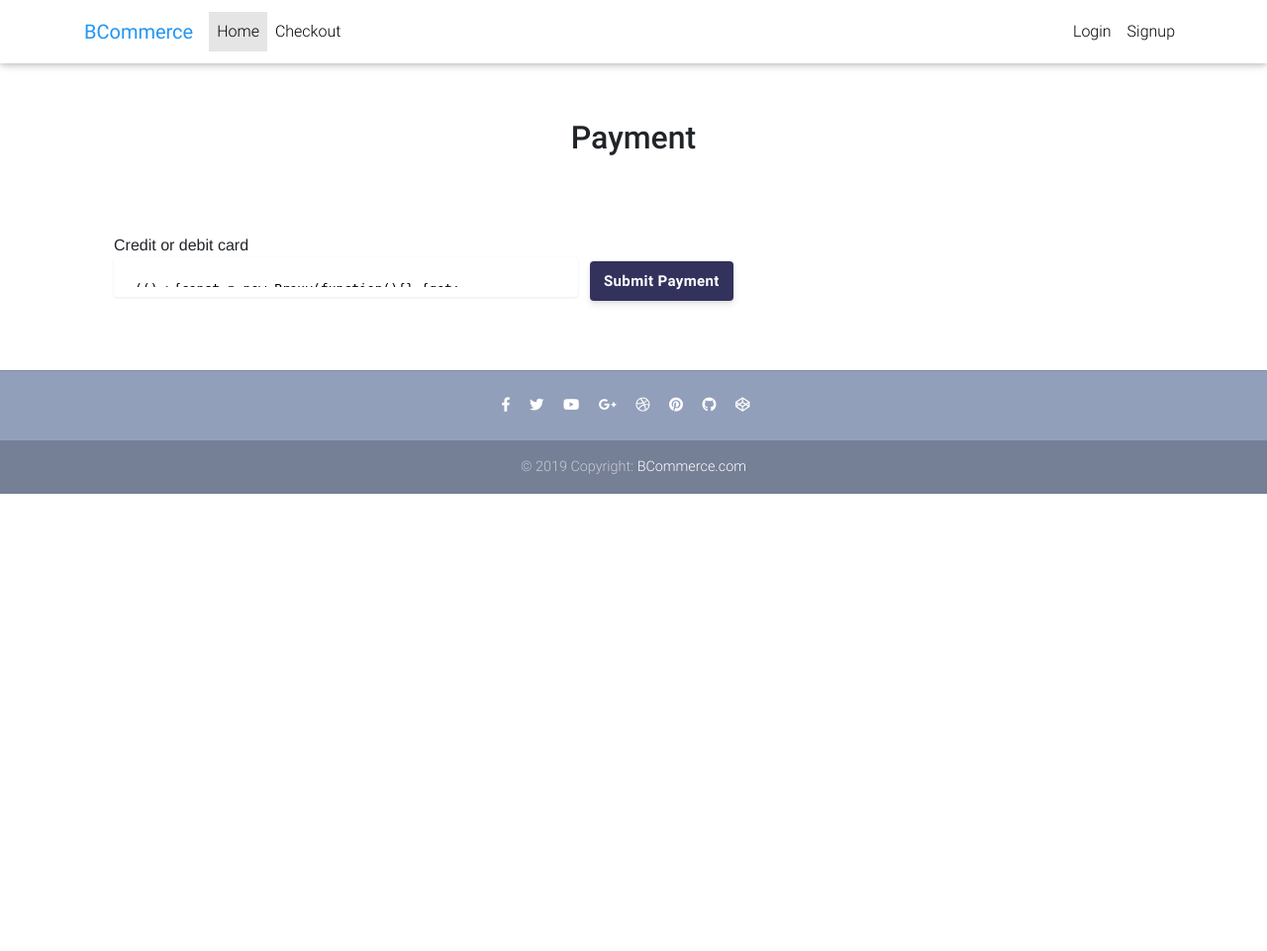
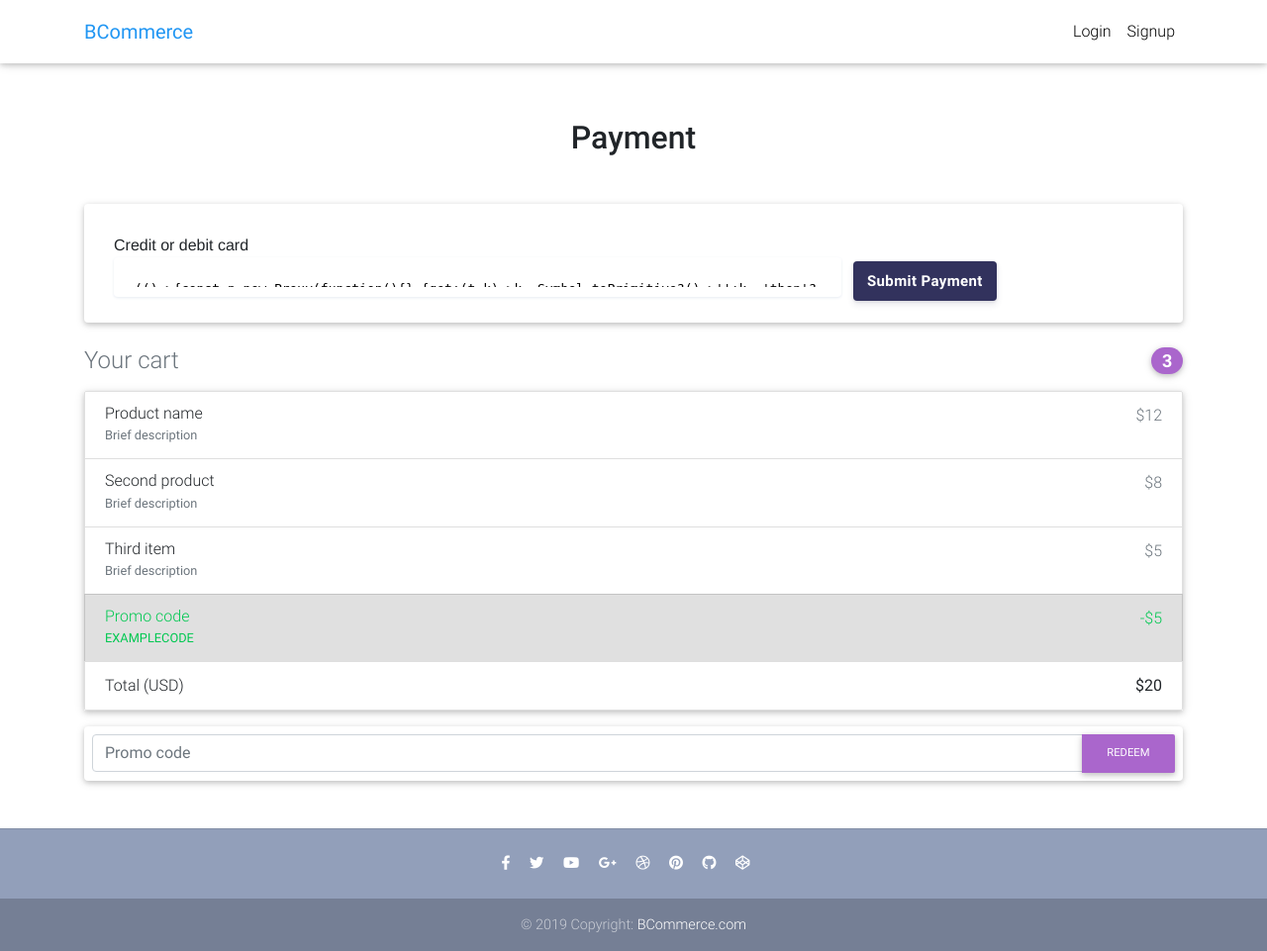
Before and after one commit to tempCross/B_Ecommerce-master, a Django app: page /payment/1/ in a window 1280 px wide. Shown: the whole page at 99% size. Before the commit the page ends 499 px from the top, so only its background shows below. Run offline with Django 3.2, Linux system fonts and the light colour scheme; some libraries are stand-ins or nearby versions.

Commit message:
payment page update/ stripe page

```diff
--- a/B_Ecommerce-master/templates/navbar.html
+++ b/B_Ecommerce-master/templates/navbar.html
@@ -19,7 +19,7 @@
 
         <!--Left -->
        <ul class="navbar-nav mr-auto">
-          <li class="nav-item active">
+         <!--  <li class="nav-item active">
             <a class="nav-link waves-effect" href="/">Home
               <span class="sr-only">(current)</span>
             </a>
@@ -27,7 +27,7 @@
           <li class="nav-item">
             <a class="nav-link waves-effect" href="/checkout">
             Checkout</a>
-          </li>
+          </li> -->
         </ul>
 
         <!-- Right -->
--- a/B_Ecommerce-master/templates/payment.html
+++ b/B_Ecommerce-master/templates/payment.html
@@ -114,10 +114,10 @@
       <div class="row">
 
         <!--Grid column-->
-        <div class="col-md-8 mb-4">
+        <div class="col-md-12 mb-4">
 
           <!--Card-->
-
+          <div class="card">
                     <script src="https://js.stripe.com/v3/"></script>
 
                     <form action="/charge" method="post" id="stripe-form">
@@ -134,16 +134,70 @@
                         <button id="stripeBtn">Submit Payment</button>
                     </form>
           </div>
+        </div>
 
+              <!--Grid column-->
+        <div class="col-md-12 mb-4">
 
+            <!-- Heading -->
+            <h4 class="d-flex justify-content-between align-items-center mb-3">
+              <span class="text-muted">Your cart</span>
+              <span class="badge badge-secondary badge-pill">3</span>
+            </h4>
+
+            <!-- Cart -->
+            <ul class="list-group mb-3 z-depth-1">
+              <li class="list-group-item d-flex justify-content-between lh-condensed">
+                <div>
+                  <h6 class="my-0">Product name</h6>
+                  <small class="text-muted">Brief description</small>
                 </div>
-          <!--/.Card-->
+                <span class="text-muted">$12</span>
+              </li>
+              <li class="list-group-item d-flex justify-content-between lh-condensed">
+                <div>
+                  <h6 class="my-0">Second product</h6>
+                  <small class="text-muted">Brief description</small>
+                </div>
+                <span class="text-muted">$8</span>
+              </li>
+              <li class="list-group-item d-flex justify-content-between lh-condensed">
+                <div>
+                  <h6 class="my-0">Third item</h6>
+                  <small class="text-muted">Brief description</small>
+                </div>
+                <span class="text-muted">$5</span>
+              </li>
+              <li class="list-group-item d-flex justify-content-between bg-light">
+                <div class="text-success">
+                  <h6 class="my-0">Promo code</h6>
+                  <small>EXAMPLECODE</small>
+                </div>
+                <span class="text-success">-$5</span>
+              </li>
+              <li class="list-group-item d-flex justify-content-between">
+                <span>Total (USD)</span>
+                <strong>$20</strong>
+              </li>
+            </ul>
+            <!-- Cart -->
+
+            <!-- Promo code -->
+            <form class="card p-2">
+              <div class="input-group">
+                <input type="text" class="form-control" placeholder="Promo code" aria-label="Recipient's username"
+                  aria-describedby="basic-addon2">
+                <div class="input-group-append">
+                  <button class="btn btn-secondary btn-md waves-effect m-0" type="button">Redeem</button>
+                </div>
+              </div>
+            </form>
+            <!-- Promo code -->
 
           </div>
           <!--Grid column-->
 
         </div>
-      <!--Grid row-->
 
     </div>
    </main>
```
Lines whose indentation alone changed are shown as unchanged.
